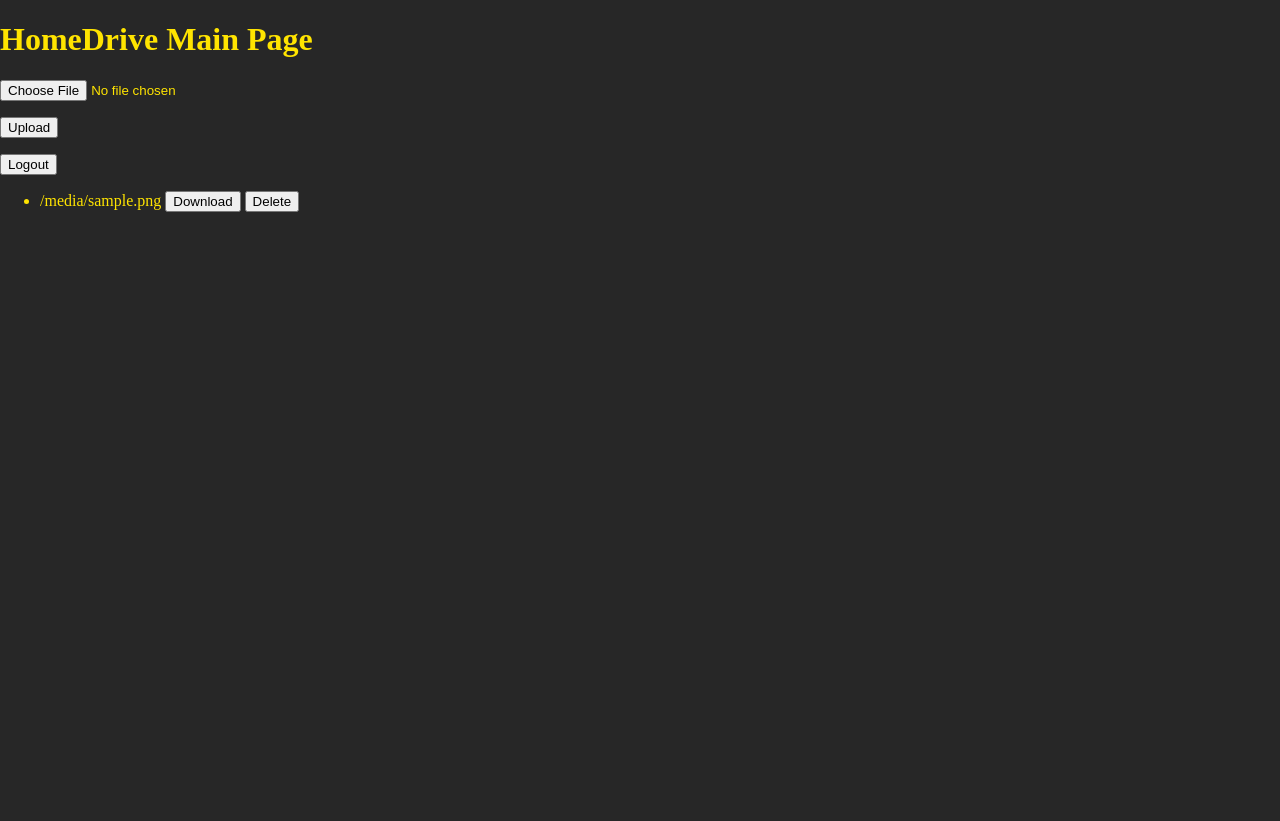
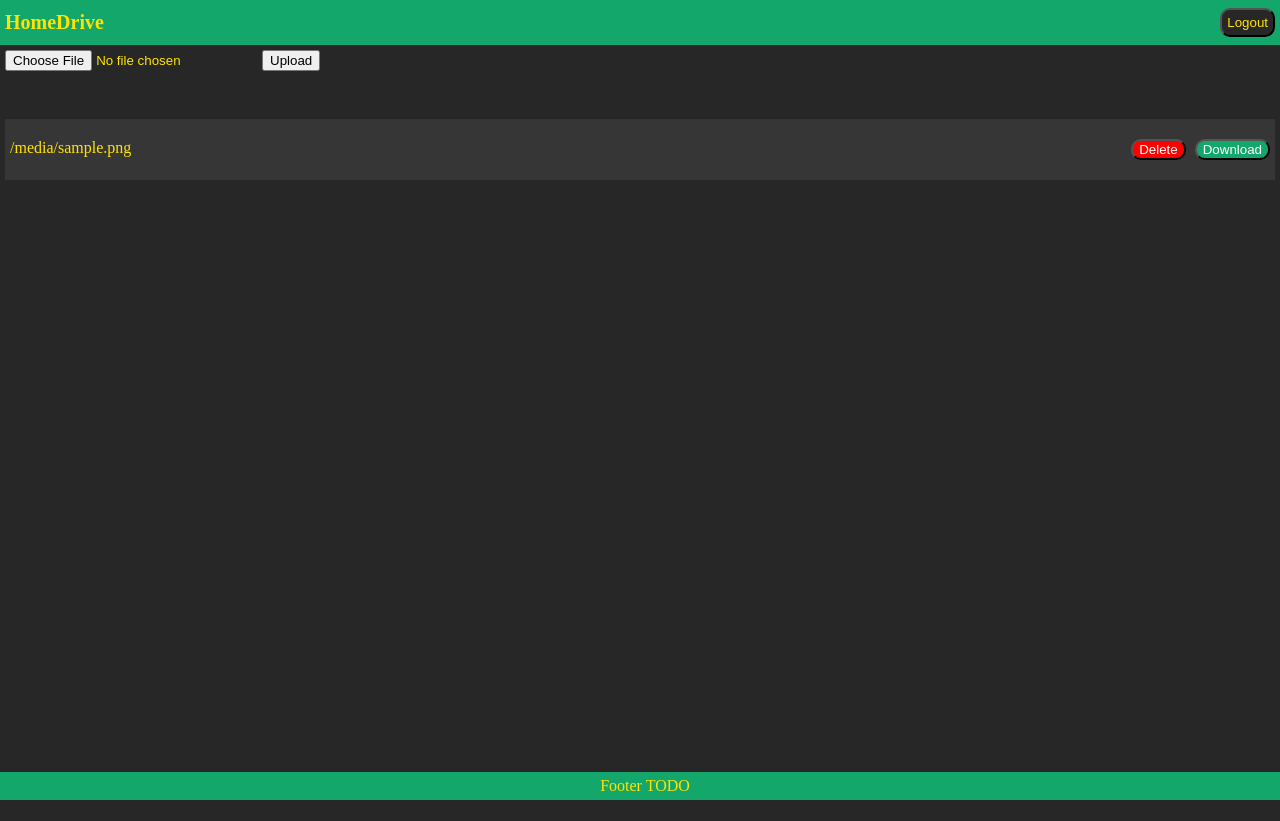
Before and after one commit to zNitche/HomeDrive, a Flask app: template templates/index.html in a window 1280 px wide. After the commit the page ends 800 px from the top, so only its background shows below. Run offline with Flask 2, Linux system fonts and the light colour scheme; the template is opened without the code that fills it: most values are stand-ins (such as "Sample title", 1, 10 or a date in 2020).

Commit message:
Added main page

```diff
--- a/static/main.css
+++ b/static/main.css
@@ -16,6 +16,7 @@ body {
     display: flex;
     margin-left: auto;
     margin-right: auto;
+    flex-direction: column;
 }
 
 .login-container {
@@ -65,3 +66,81 @@ button.login-button {
     padding: 5px;
     border-radius: 10px;
 }
+
+.navbar {
+    height: 40px;
+    display: flex;
+    width: 100%;
+    background-color: #14A76C;
+    align-items: center;
+    font-size: 20px;
+    font-weight: 800;
+    padding: 5px 0;
+}
+
+.navbar .main-title {
+    margin-left: 5px;
+}
+
+.navbar form {
+    margin-left: auto;
+    margin-right: 5px;
+}
+
+.navbar button {
+    padding: 5px;
+    border-radius: 10px;
+    color: #FFE400;
+    background-color: #272727;
+}
+
+.main-container {
+    height: 100%;
+    padding: 0 5px;
+}
+
+.upload-container {
+    display: flex;
+    justify-content: center;
+    flex-direction: column;
+    padding: 0 5px;
+    margin-top: 5px;
+}
+
+.upload-container p {
+    text-align: center;
+}
+
+.item {
+    display: flex;
+    background-color: #373636;
+    margin-bottom: 5px;
+    padding: 20px 5px;
+    flex-wrap: wrap;
+}
+
+.item-buttons {
+    margin-left: auto;
+}
+
+.item-buttons .delete-button {
+    margin-right: 5px;
+    background-color: red;
+    color: white;
+    border-radius: 10px;
+}
+
+.item-buttons .download-button {
+    background-color: #14A76C;
+    color: white;
+    border-radius: 10px;
+}
+
+.footer {
+    position: fixed;
+    background-color: #14A76C;
+    width: 100%;
+    bottom: 0;
+    text-align: center;
+    padding: 5px;
+}
--- a/templates/index.html
+++ b/templates/index.html
@@ -8,33 +8,39 @@
     <title>HomeDrive</title>
 </head>
 <body>
-
-    <h1>HomeDrive Main Page</h1>
-
+    <div class="container">
+        <div class="navbar">
+            <span class="main-title">HomeDrive</span>
+            <form action="/logout" method="POST">
+                <button type="submit">Logout</button>
+            </form>
+        </div>
+        <div class="upload-container">
             <form action="/main/upload" method="POST" enctype="multipart/form-data">
-        <p><input type="file" value="File to be uploaded" id="file-upload" name="file-upload" /></p>
-        <p><button type="submit">Upload</button></p>
+                <input type="file" value="File to be uploaded" id="file-upload" name="file-upload" />
+                <button type="submit">Upload</button>
             </form>
-
-    <form action="/logout" method="POST">
-        <p>
-            <button type="submit">Logout</button>
-        </p>
-    </form>
-
+            <p>{{message}}</p>
+        </div>
+        <div class="main-container">
             <form method="GET" action="/main/operations" enctype="multipart/form-data">
                 <p>
-            <ul>
                     {%for file in files%}
-                <li>
+                        <div class="item">
                             {{file}}
-                    <button value="{{file}}" name="download_file" type="submit">Download</button>
-                    <button value="{{file}}" name="delete_file" type="submit">Delete</button>
-                </li>
+                            <span class="item-buttons">
+                                <button class="delete-button" value="{{file}}" name="delete_file" type="submit">Delete</button>
+                                <button class="download-button" value="{{file}}" name="download_file" type="submit">Download</button>
+                            </span>
+                        </div>
                         {%endfor%}
                     </ul>
                 </p>
             </form>
-    <p>{{message}}</p>
+        </div>
+        <div class="footer">
+            Footer TODO
+        </div>
+    </div>
 </body>
 </html>
```
Also changed, not shown: 1 other file. Lines whose indentation alone changed are shown as unchanged.
